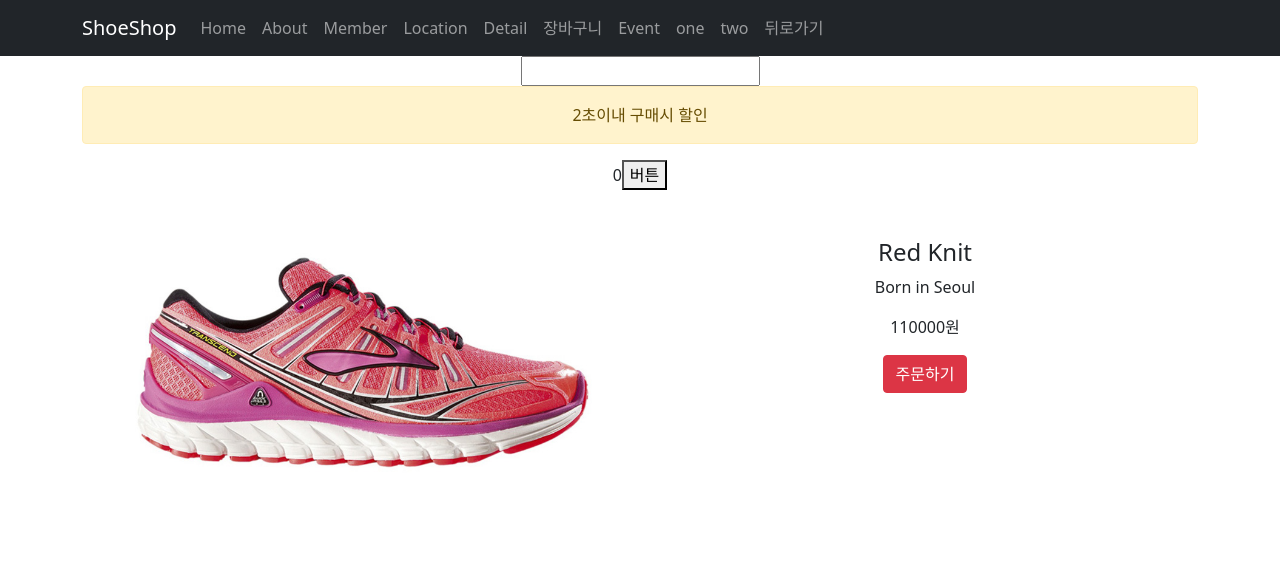
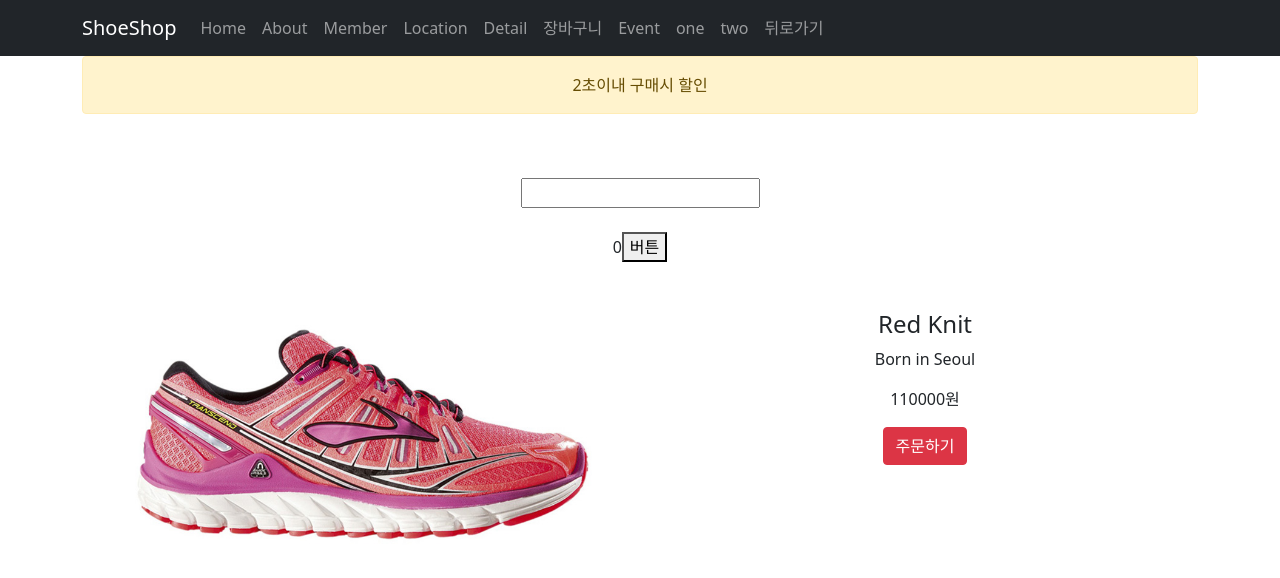
Before and after one commit to seulki0224/shop, a React (Create React App) app: page /detail/1 in a window 1280 px wide. Shown: the top 578 px of the page. Built offline with nearby package versions, Linux system fonts and the light colour scheme.

Commit message:
Lifecycle과 useEffect 2

```diff
--- a/src/routes/Detail.js
+++ b/src/routes/Detail.js
@@ -1,10 +1,45 @@
 // import { type } from "@testing-library/user-event/dist/type";
 import React, { useEffect, useState } from "react";
 import { useParams } from "react-router-dom";
-
 // import styled from "styled-components";
 
 function Detail(props) {
+
+  let [count, setCount] = useState(0);
+  let [alert, setAlert] = useState(true);
+  let { id } = useParams();
+  let 찾은상품 = props.shoes.find(x => x.id == id);
+
+  //2초뒤에 div 사라짐
+  /* useEffect(() => {
+    setTimeout(()=>{ setAlert(false) }, 2000)
+  }) */
+
+  //Dependency [] <- useEffect 실행조건을 넣을수 있는곳
+  /* useEffect(() => {
+    //setTimeout(()=>{ setAlert(false) }, 2000)
+    setTimeout(()=>{ setAlert(false) }, 2000)
+    console.log(1)
+  }
+  //, []);    //컴포넌트 mount시 1회만 실행
+  , [count])  //[count]<- 카운트 변수가 변할때 실행 됨
+  */
+
+  //return() => {} useEffect 동작 전에 실행되는 리턴코드
+  /* useEffect(() => {
+
+    let a = setTimeout(()=>{ setAlert(false) }, 2000)
+    console.log("useEffect실행전")
+
+    return () => {
+      clearTimeout(a)
+      console.log("기존타이머 제거")
+      //기존 데이터 영역 제거 해주세요 등으로 활용
+    }
+
+  }) */
+
+  //숫자만 입력 가능
   let [num, setNum] = useState("");
 
   useEffect(() => {
@@ -13,41 +48,27 @@ function Detail(props) {
     }
   }, [num]);
 
-  /* setTimeout(() => {
-      setAlert(false);
-    }, 2000);
-   */
-  /*  let a = setTimeout(() => {
-      setAlert(false);
-    }, 2000);
-    console.log("222");
-    return () => {
-      console.log("useEffect실행전 ");
-      clearTimeout(a);
-      console.log("기존타이머 제거");
-    };
-  }, []); //컴포넌트 mount시 1회만 실행
-  //}, [count]); //count값이 변할때 */
-
-  let [count, setCount] = useState(0);
-  let [alert, setAlert] = useState(true);
-  let { id } = useParams();
-  let 찾은상품 = props.shoes.find(x => x.id == id);
-
   return (
     <div className="container">
-      <input
-        onChange={e => {
+
+      {/* alert, setAlert*/}
+      {
+        alert == true
+        ? <div className="alertaaa alert alert-warning"> 2초이내 구매시 할인 </div>
+        : null
+      }
+      <br/><br/>
+
+      {/* [num] */}
+      <input onChange={ e => {
           setNum(e.target.value);
         }}
       />
+      <br/><br/>
 
-      {alert == true ? (
-        <div className="alertaaa alert alert-warning">2초이내 구매시 할인</div>
-      ) : null}
       {count}
+      <button onClick={() => setCount(count + 1)}>버튼</button>
 
-      <button onClick={() => setCount(count + 1)}>버튼</button>
       <div className="row">
         <div className="col-md-6">
           <img src={`../img/shoes${id}.jpg`} width="100%" />
```
Also changed, not shown: 1 other file (tests, documents, lock files or other folders).
